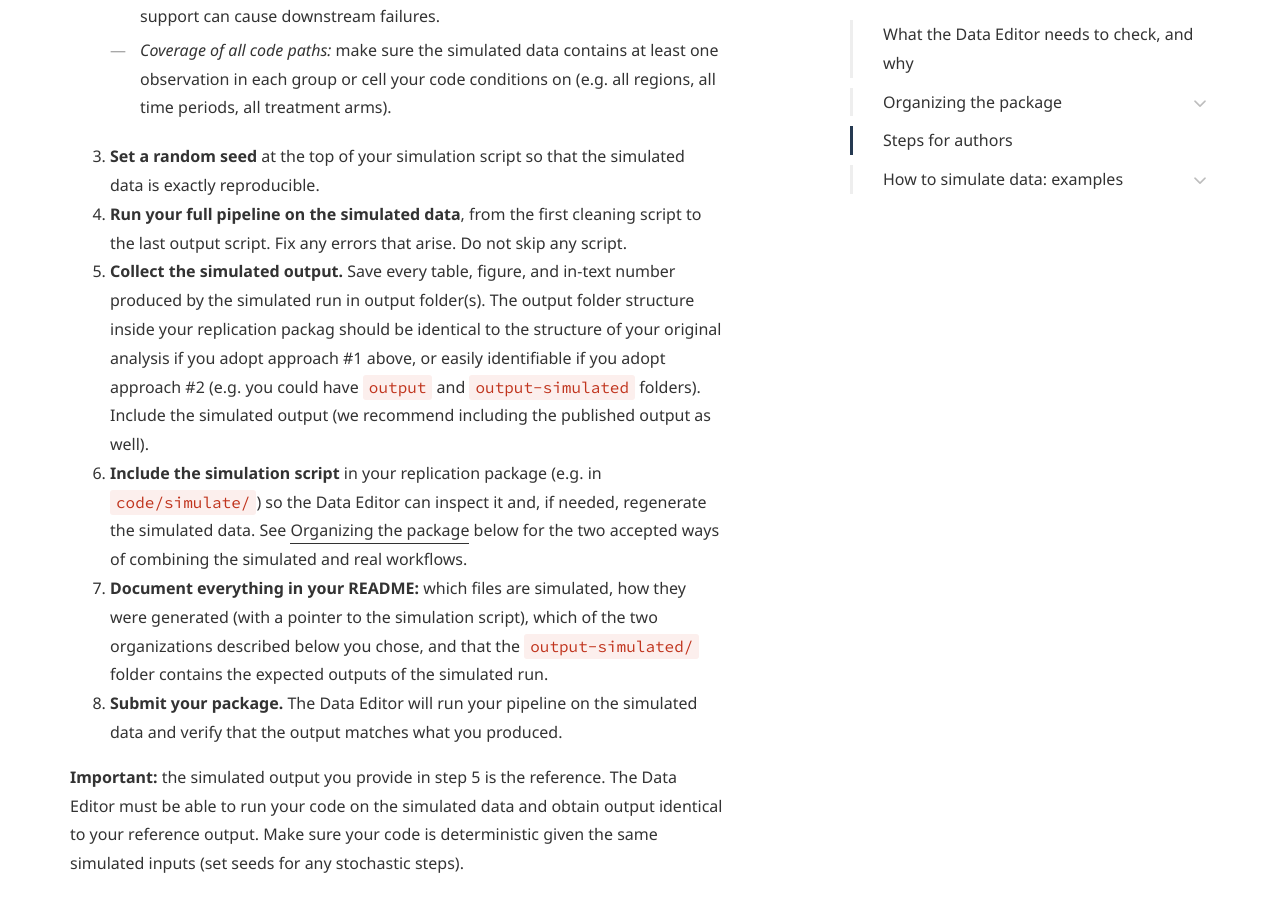
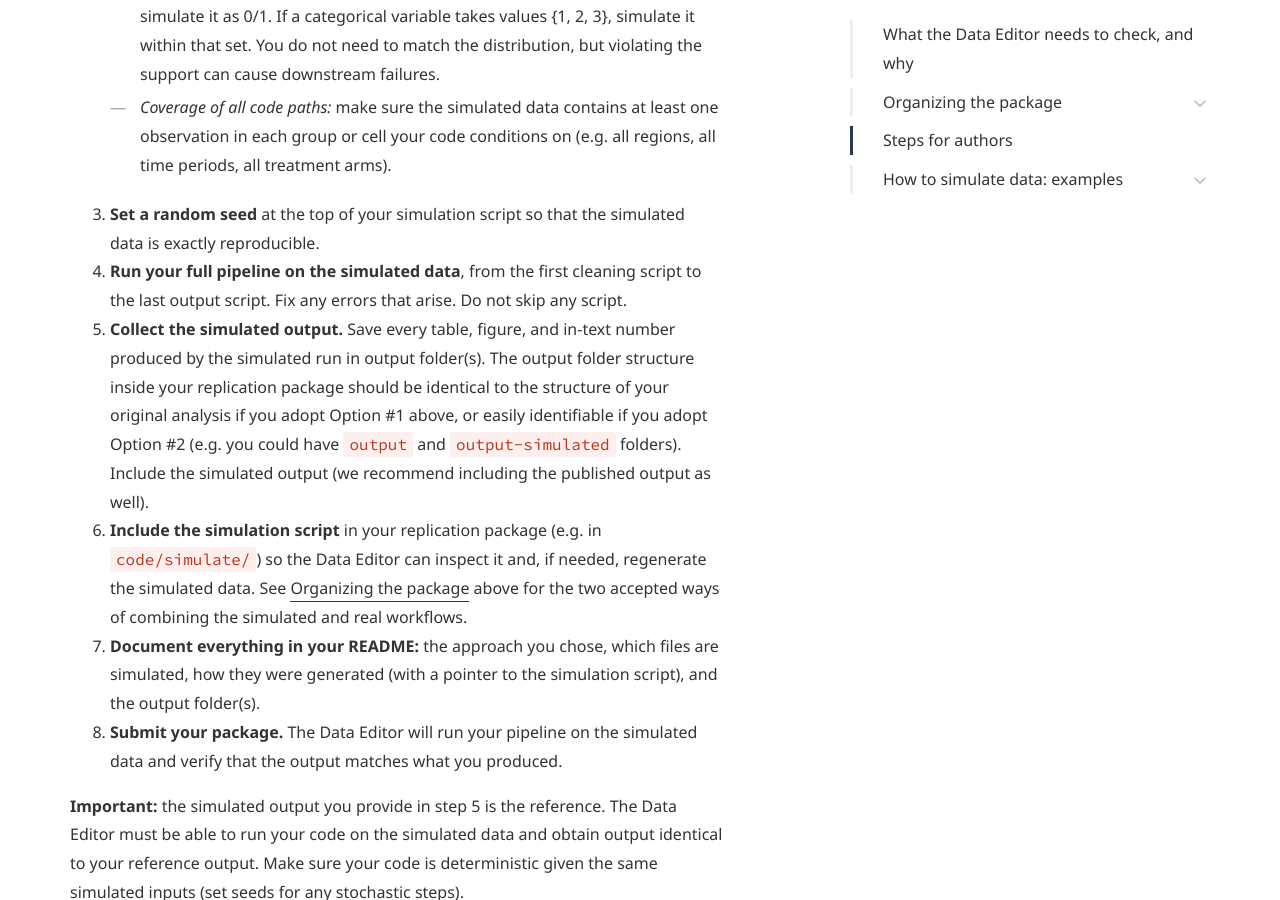
Before and after one commit to REStud/data-editor, a Jekyll site: the page built from synthetic-data.md, in a window 1280 px wide and 900 px high, scrolled down 3851 px. Built offline with Jekyll 4.4.1, drawn with Linux system fonts in a browser that asks for light colours; some web fonts are replaced; some of the changed text lies outside the part shown.

Commit message:
Simulated data page: allow other approaches, fix references in the steps
Co-Authored-By: Claude Opus 5.5 <noreply@anthropic.com>

```diff
--- a/synthetic-data.md
+++ b/synthetic-data.md
@@ -30,7 +30,7 @@ Synthetic data allow the Data Editor to test whether the computational workflow
 
 # Organizing the package
 
-You can organize the simulated and the real workflows in one of two ways. Choose the one that best fits your project, and describe it in the README.
+You can organize the simulated and the real workflows in one of two ways. Choose the one that best fits your project, and describe it in the README. A different approach is permitted when it is more appropriate to the structure of your package; please consult with the Data Editor if you have any questions.
 
 ## Option 1: two separate archives
 
@@ -81,9 +81,9 @@ Follow these steps in order.
    - *Coverage of all code paths:* make sure the simulated data contains at least one observation in each group or cell your code conditions on (e.g. all regions, all time periods, all treatment arms).
 3. **Set a random seed** at the top of your simulation script so that the simulated data is exactly reproducible.
 4. **Run your full pipeline on the simulated data**, from the first cleaning script to the last output script. Fix any errors that arise. Do not skip any script.
-5. **Collect the simulated output.** Save every table, figure, and in-text number produced by the simulated run in output folder(s). The output folder structure inside your replication packag should be identical to the structure of your original analysis if you adopt approach #1 above, or easily identifiable if you adopt approach #2 (e.g. you could have `output` and `output-simulated` folders). Include the simulated output (we recommend including the published output as well).
-6. **Include the simulation script** in your replication package (e.g. in `code/simulate/`) so the Data Editor can inspect it and, if needed, regenerate the simulated data. See [Organizing the package](#organizing-the-package) below for the two accepted ways of combining the simulated and real workflows.
-7. **Document everything in your README:** which files are simulated, how they were generated (with a pointer to the simulation script), which of the two organizations described below you chose, and that the `output-simulated/` folder contains the expected outputs of the simulated run.
+5. **Collect the simulated output.** Save every table, figure, and in-text number produced by the simulated run in output folder(s). The output folder structure inside your replication package should be identical to the structure of your original analysis if you adopt Option #1 above, or easily identifiable if you adopt Option #2 (e.g. you could have `output` and `output-simulated` folders). Include the simulated output (we recommend including the published output as well).
+6. **Include the simulation script** in your replication package (e.g. in `code/simulate/`) so the Data Editor can inspect it and, if needed, regenerate the simulated data. See [Organizing the package](#organizing-the-package) above for the two accepted ways of combining the simulated and real workflows.
+7. **Document everything in your README:** the approach you chose, which files are simulated, how they were generated (with a pointer to the simulation script), and the output folder(s).
 8. **Submit your package.** The Data Editor will run your pipeline on the simulated data and verify that the output matches what you produced.
 
 **Important:** the simulated output you provide in step 5 is the reference. The Data Editor must be able to run your code on the simulated data and obtain output identical to your reference output. Make sure your code is deterministic given the same simulated inputs (set seeds for any stochastic steps).
```
